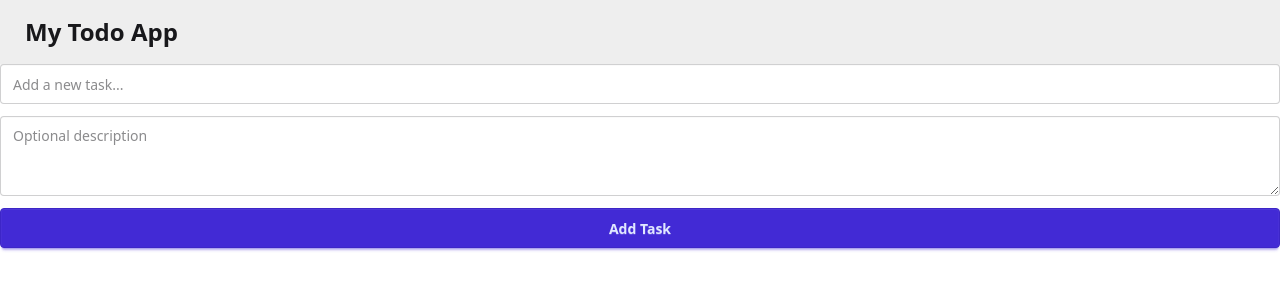
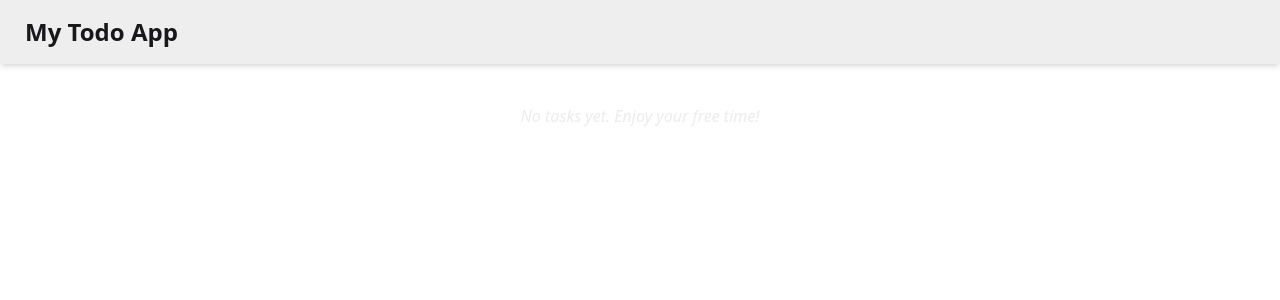
Before and after one commit to herikarajput3/To-Do-list, a React (Vite) app in the folder Frontend/: page / in a window 1280 px wide. Shown: the top 300 px of the page. Built offline with nearby package versions, Linux system fonts and the light colour scheme.

Commit message:
Add react-hook-form for task management and implement TaskList component

```diff
--- a/Frontend/package.json
+++ b/Frontend/package.json
@@ -14,6 +14,7 @@
     "daisyui": "^5.0.50",
     "react": "^19.1.0",
     "react-dom": "^19.1.0",
+    "react-hook-form": "^7.62.0",
     "tailwindcss": "^4.1.11"
   },
   "devDependencies": {
--- a/Frontend/src/App.jsx
+++ b/Frontend/src/App.jsx
@@ -1,13 +1,25 @@
+import { useState } from 'react';
 import './App.css'
 import Navbar from './components/Navbar'
 import TaskForm from './components/TaskForm'
+import TaskList from './components/TaskList'
 
 function App() {
+  const [tasks, setTasks] = useState([]);
+
+  // Example handler (replace with your backend logic)
+  const addTask = (data) => setTasks([...tasks, { ...data, id: Date.now(), status: false }]);
+  const deleteTask = (task) => setTasks(tasks.filter((t) => t.id !== task.id));
+  const completeTask = (task) =>
+    setTasks(tasks.map((t) => (t.id === task.id ? { ...t, status: true } : t)));
+
+
 
   return (
     <>
       <Navbar />
-      <TaskForm />
+      {/* <TaskForm onAddTask={addTask} /> */}
+      <TaskList tasks={tasks} onDelete={deleteTask} onComplete={completeTask} />
     </>
   )
 }
--- a/Frontend/src/components/TaskForm.jsx
+++ b/Frontend/src/components/TaskForm.jsx
@@ -1,47 +1,59 @@
-// src/components/TaskForm.jsx
-import React, { useState } from 'react';
+import React from 'react';
+import { useForm } from 'react-hook-form';
 
-export default function TaskForm({ onAddTask }) {
-    const [taskName, setTaskName] = useState('');
-    const [description, setDescription] = useState('');
+const TaskForm = ({ onAddTask }) => {
+  const {
+    register,
+    handleSubmit,
+    reset,
+    formState: { errors },
+  } = useForm();
 
-    // Optional: Show error if user submits an empty task
-    const [error, setError] = useState('');
+  const onSubmit = (data) => {
+    console.log('Task submitted:', data);
 
-    const handleSubmit = (e) => {
-        e.preventDefault();
-        if (taskName.trim() === '') {
-            setError('Task name is required.');
-            return;
-        }
-        onAddTask({ taskName, description });
-        setTaskName('');
-        setDescription('');
-        setError('');
+    reset();
   };
 
   return (
-        <form className="flex flex-col gap-3 mb-6" onSubmit={handleSubmit}>
-            <div>
+    <div className="flex items-center justify-center min-h-screen p-4">
+      <form
+        className="w-full max-w-md bg-base-100 p-7 rounded-xl shadow-lg flex flex-col gap-4"
+        onSubmit={handleSubmit(onSubmit)}
+        noValidate
+        aria-label="Add new task form"
+      >
+        <div className="form-control">
           <input
+            type="text"
+            placeholder="Add a new task *"
+            className={`input input-bordered w-full ${errors.taskName ? 'input-error' : ''}`}
+            {...register('taskName', {
+              required: 'Task name is required',
+              maxLength: 100,
+              minLength: 3,
+            })}
+            aria-invalid={errors.taskName ? 'true' : 'false'}
+            aria-describedby="taskName-error"
+            autoComplete="off"
+          />
+          {errors.taskName && (
+            <p className="text-error text-xs mt-1" id="taskName-error">{errors.taskName.message}</p>
+          )}
+        </div>
+        <div className="form-control">
+          <input
+            type="text"
+            placeholder="Add description (optional)"
             className="input input-bordered w-full"
-                    placeholder="Add a new task..."
-                    value={taskName}
-                    onChange={e => setTaskName(e.target.value)}
+            {...register('description', { maxLength: 250 })}
+            autoComplete="off"
           />
         </div>
-            <div>
-                <textarea
-                    className="textarea textarea-bordered w-full"
-                    placeholder="Optional description"
-                    value={description}
-                    onChange={e => setDescription(e.target.value)}
-                />
+        <button type="submit" className="btn btn-primary w-full">Add Task</button>
+      </form>
     </div>
-            {error && <div className="alert alert-error py-1">{error}</div>}
-            <button className="btn btn-primary w-full" type="submit">
-                Add Task
-            </button>
-        </form>
   );
-}
+};
+
+export default TaskForm;
--- /dev/null
+++ b/Frontend/src/components/TaskList.jsx
@@ -0,0 +1,64 @@
+// src/components/TaskList.jsx
+import React from 'react';
+
+// Example props: tasks (array), onDelete (function), onComplete (function)
+export default function TaskList({ tasks = [], onDelete, onComplete }) {
+  if (!tasks.length) {
+    return (
+      <div className="mt-10 text-center text-neutral-content opacity-70">
+        <span className="italic">No tasks yet. Enjoy your free time!</span>
+      </div>
+    );
+  }
+
+  return (
+    <section className="flex flex-col gap-4 w-full max-w-2xl mx-auto mt-8">
+      {tasks.map((task) => (
+        <article
+          key={task._id || task.id}
+          className={`card card-bordered p-0 bg-base-100 shadow-md transition relative flex flex-col sm:flex-row items-center justify-between ${
+            task.status ? 'opacity-60' : ''
+          }`}
+        >
+          <div className="p-4 flex-1 w-full">
+            <h3
+              className={`text-lg font-semibold break-words ${
+                task.status ? 'line-through text-secondary' : ''
+              }`}
+            >
+              {task.taskName}
+            </h3>
+            {task.description && (
+              <p
+                className={`text-sm text-base-content/70 mt-1 ${
+                  task.status ? 'line-through' : ''
+                }`}
+              >
+                {task.description}
+              </p>
+            )}
+          </div>
+          <div className="flex flex-row gap-2 p-4 sm:p-0">
+            {/* Complete button only if not done */}
+            {!task.status && (
+              <button
+                className="btn btn-success btn-sm"
+                onClick={() => onComplete && onComplete(task)}
+                aria-label="Mark task as complete"
+              >
+                ✅
+              </button>
+            )}
+            <button
+              className="btn btn-error btn-sm"
+              onClick={() => onDelete && onDelete(task)}
+              aria-label="Delete task"
+            >
+              🗑️
+            </button>
+          </div>
+        </article>
+      ))}
+    </section>
+  );
+}
```
Also changed, not shown: 1 other file (tests, documents, lock files or other folders). Lines whose indentation alone changed are shown as unchanged.
